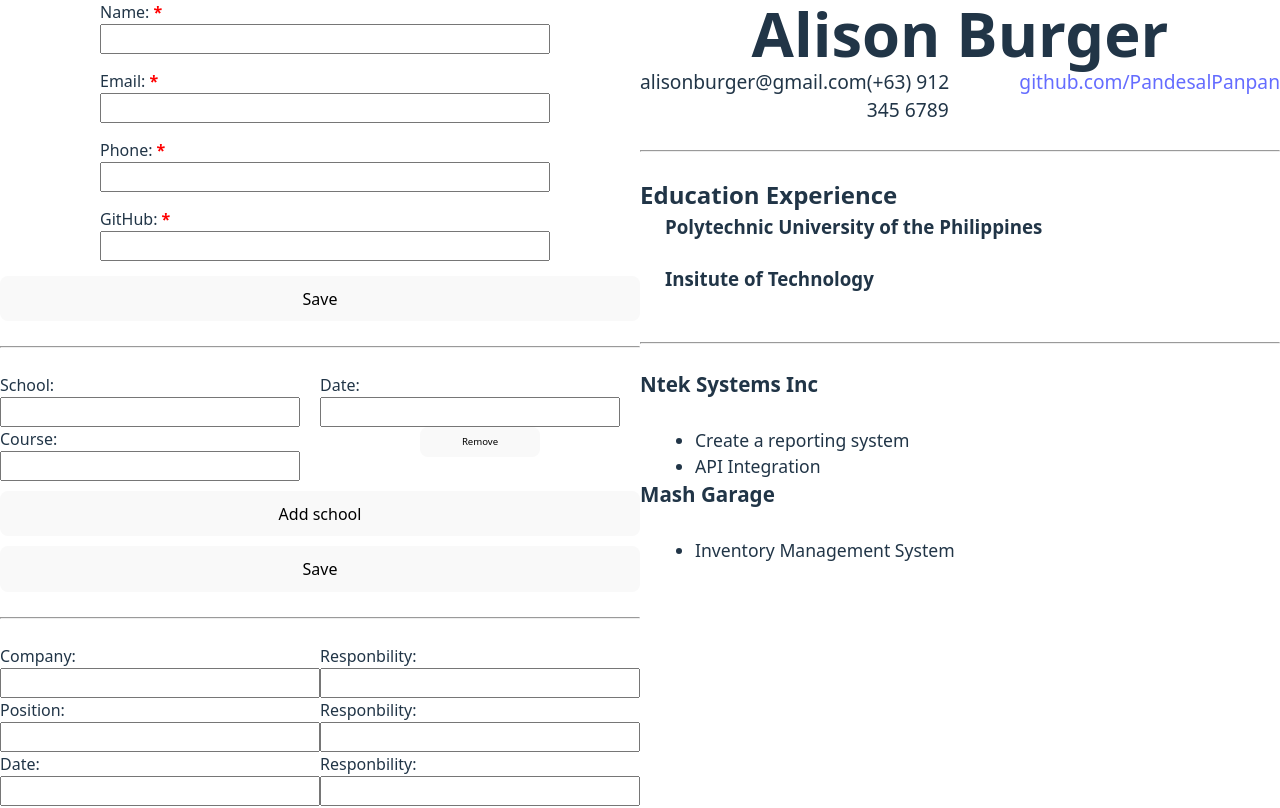
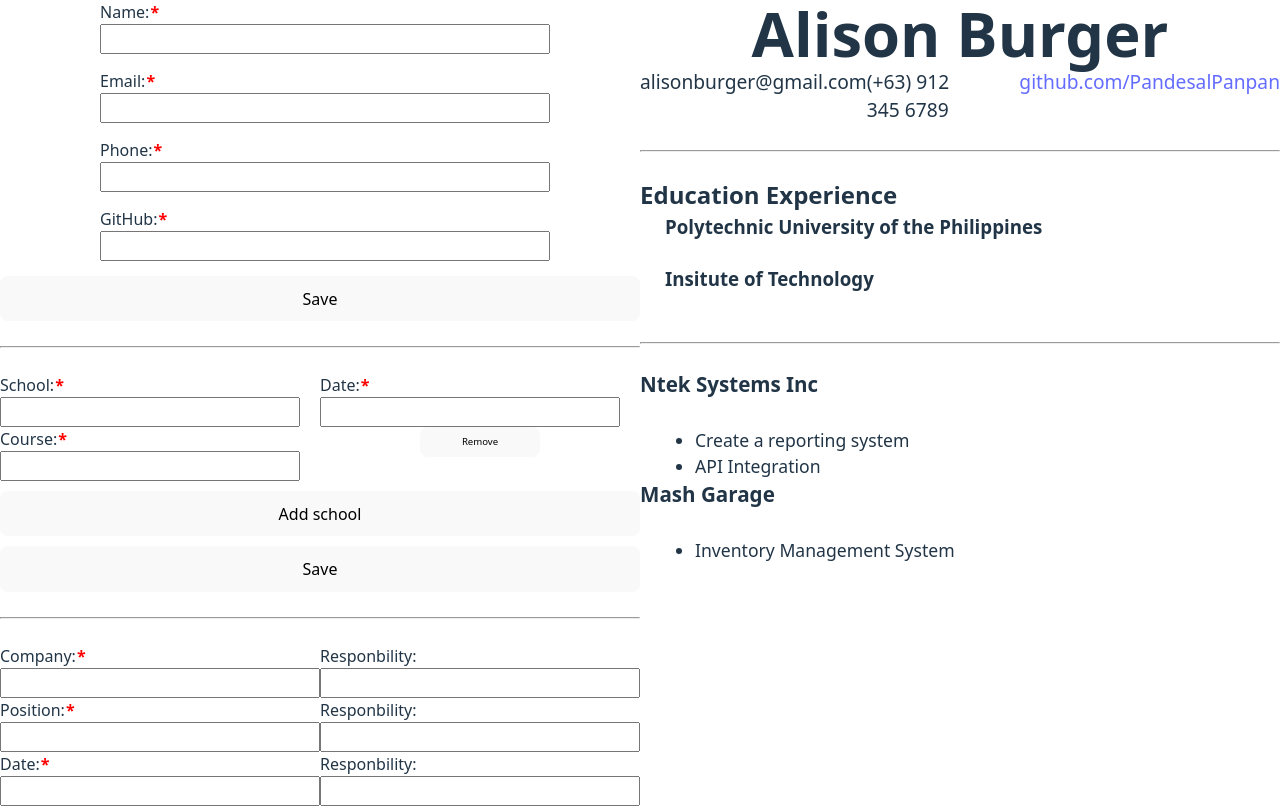
Before and after one commit to PandesalPanpan/cv-application, a React (Vite) app: page / in a window 1280 px wide. Shown: the top 808 px of the page. Built offline with nearby package versions, Linux system fonts and the light colour scheme.

Commit message:
Feat: Add required field indicators and validation to Education and Experience forms

```diff
--- a/src/App.css
+++ b/src/App.css
@@ -85,7 +85,7 @@ h6 {
 label .required {
   content: " *";
   color: red;
-  margin-left: 0.25rem;
+  margin-left: 1px;
   font-weight: 600;
 }
 
--- a/src/components/forms/EducationForm.jsx
+++ b/src/components/forms/EducationForm.jsx
@@ -21,14 +21,14 @@ export default function EducationForm({
                 return <div key={entry.id} className="education-row">
                     <input type="hidden" name="id" value={entry.id}/>
                     <div className="education-item">
-                        <label htmlFor={`school-${index}`}>School:
-                            <input id={`school-${index}`} type="text" name={`school`} value={entry.school} onChange={(e) => updateEntry(index, 'school', e.target.value)}/>
+                        <label htmlFor={`school-${index}`}>School:<span className="required">*</span>
+                            <input required id={`school-${index}`} type="text" name={`school`} value={entry.school} onChange={(e) => updateEntry(index, 'school', e.target.value)}/>
                         </label>
-                        <label htmlFor={`date-${index}`}>Date:
-                            <input id={`date-${index}`} type="text" name={`date`} onChange={(e) => updateEntry(index, 'date', e.target.value)}/>
+                        <label htmlFor={`date-${index}`}>Date:<span className="required">*</span>
+                            <input required id={`date-${index}`} type="text" name={`date`} onChange={(e) => updateEntry(index, 'date', e.target.value)}/>
                         </label>
-                        <label htmlFor={`course-${index}`}>Course:
-                            <input id={`course-${index}`} type="text" name={`course`}  onChange={(e) => updateEntry(index, 'course', e.target.value)}/>
+                        <label htmlFor={`course-${index}`}>Course:<span className="required">*</span>
+                            <input required id={`course-${index}`} type="text" name={`course`}  onChange={(e) => updateEntry(index, 'course', e.target.value)}/>
                         </label>
                         <button type="button" onClick={() => removeEntry(index)}>Remove</button>
                     </div>
--- a/src/components/forms/ExperienceForm.jsx
+++ b/src/components/forms/ExperienceForm.jsx
@@ -22,15 +22,15 @@ export default function ExperienceForm({
                     <input type="hidden" name="id" value={entry.id} />
                     <div className="company-item">
                         <div className="company-details">
-                            <label htmlFor={`company-${index}`}>Company:
+                            <label htmlFor={`company-${index}`}>Company:<span className="required">*</span>
                             </label>
-                            <input id={`company-${index}`} type="text" name={`company`} value={entry.company} onChange={(e) => updateEntry(index, 'company', e.target.value)} />
-                            <label htmlFor={`position-${index}`}>Position:
+                            <input requried id={`company-${index}`} type="text" name={`company`} value={entry.company} onChange={(e) => updateEntry(index, 'company', e.target.value)} />
+                            <label htmlFor={`position-${index}`}>Position:<span className="required">*</span>
                             </label>
-                            <input id={`position-${index}`} type="text" name={`position`} value={entry.position} onChange={(e) => updateEntry(index, 'position', e.target.value)} />
-                            <label htmlFor={`date-${index}`}>Date:
+                            <input requried id={`position-${index}`} type="text" name={`position`} value={entry.position} onChange={(e) => updateEntry(index, 'position', e.target.value)} />
+                            <label htmlFor={`date-${index}`}>Date:<span className="required">*</span>
                             </label>
-                            <input id={`date-${index}`} type="text" name={`date`} onChange={(e) => updateEntry(index, 'date', e.target.value)} />
+                            <input requried id={`date-${index}`} type="text" name={`date`} onChange={(e) => updateEntry(index, 'date', e.target.value)} />
                         </div>
                         <div className="responbilities-group">
                             <label htmlFor={`responsibility-1-${index}`}>Responbility:
```
